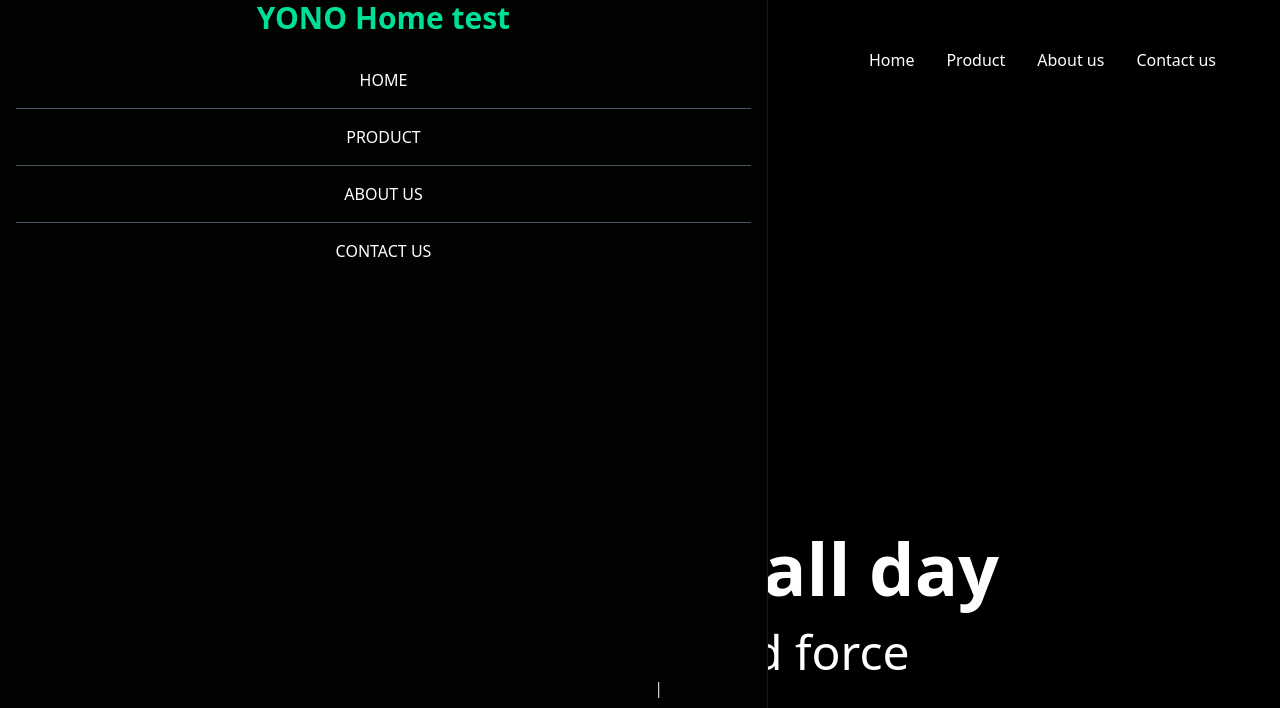
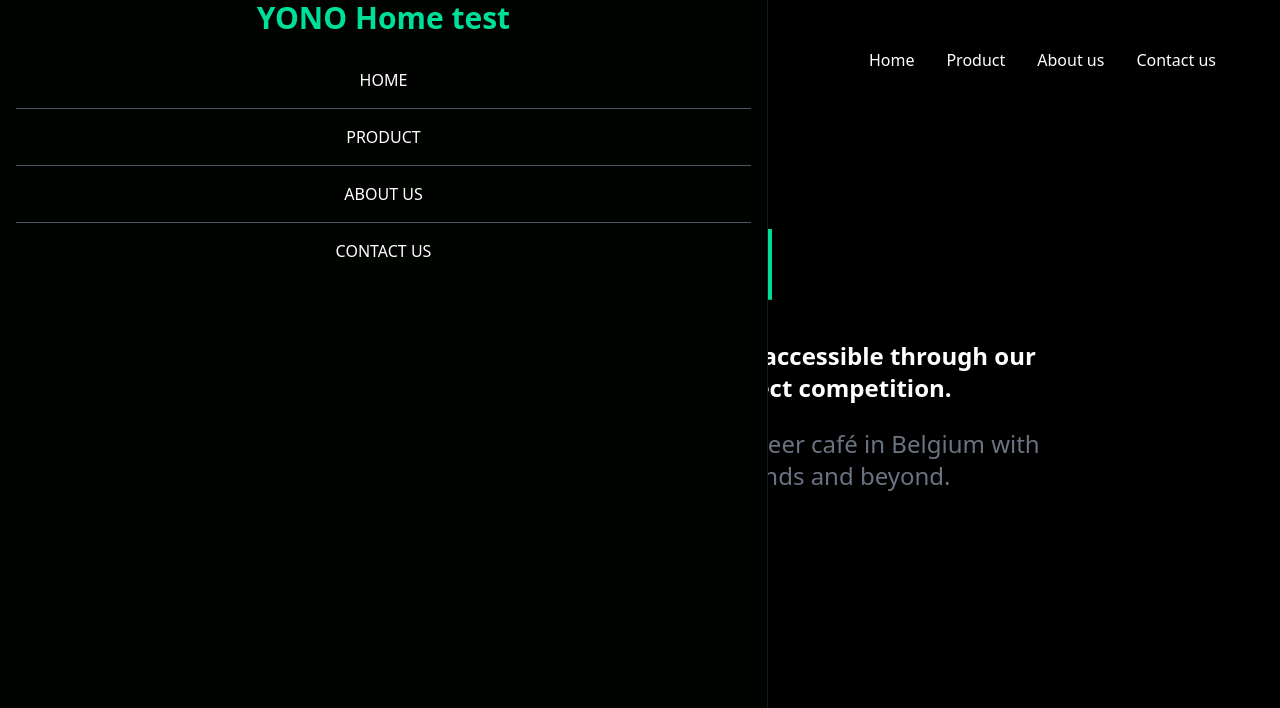
Before and after one commit to eddine23/Yonoman, a React (Vite) app: page / in a window 1280 px wide. Shown: the top 708 px of the page. Built offline with nearby package versions, Linux system fonts and the light colour scheme.

Commit message:
finished the Hero section

```diff
--- a/src/components/Hero.jsx
+++ b/src/components/Hero.jsx
@@ -4,22 +4,25 @@ import { ReactTyped } from "react-typed";
 const Hero = () => {
   return (
     <div className="text-white">
-      <div className="max-w-[800px] mt-[96px] w-full h-screen mx-auto text-center flex flex-col justify-center">
-        <p className="text-[#00df9a] font-bold p-2">Hero</p>
-        <h1 className="md:text-7xl sm:text-6xl text-4xl font-bold md:py-6">
-          YONO drinks all day
-        </h1>
-        <div>
-          <p className="md:text-5xl sm:text-4xl text-xl font bold">
-            Energy, Hype, And force
-          </p>
-          <ReactTyped
-            strings={["Yono", "Drinks", "Gaza"]}
-            typedSpeed={200}
-            backSpeed={140}
-            loop
-          />
-        </div>
+      <div className="max-w-[800px] mt-[108px] w-full mx-auto text-center flex flex-col justify-center">
+        <ReactTyped
+          className="text-[#00df9a] font-bold p-2 md:text-7xl sm:text-6xl text-7xl md:py-6"
+          strings={["Yonoman", "Yonosan", "Yonodrinks"]}
+          typedSpeed={10}
+          backSpeed={200}
+          loop
+        />
+        <p className="md:text-2xl sm:text-1xl text-1xl font-bold md:py-6 ">
+          All of our products are unique and are only accessible through our
+          business, so you’ll be facing zero direct competition.
+        </p>
+        <p className="md:text-2xl sm:text-xl text-gray-500 ">
+          Our business also includes a coffee shop and beer café in Belgium with
+          franchising in progress in the Netherlands and beyond.{" "}
+        </p>
+        <button className="bg-[#00df9a] w-[200px] rounded-md font-medium my-5 mx-auto py-3 text-black">
+          Our Products
+        </button>
       </div>
     </div>
   );
```
